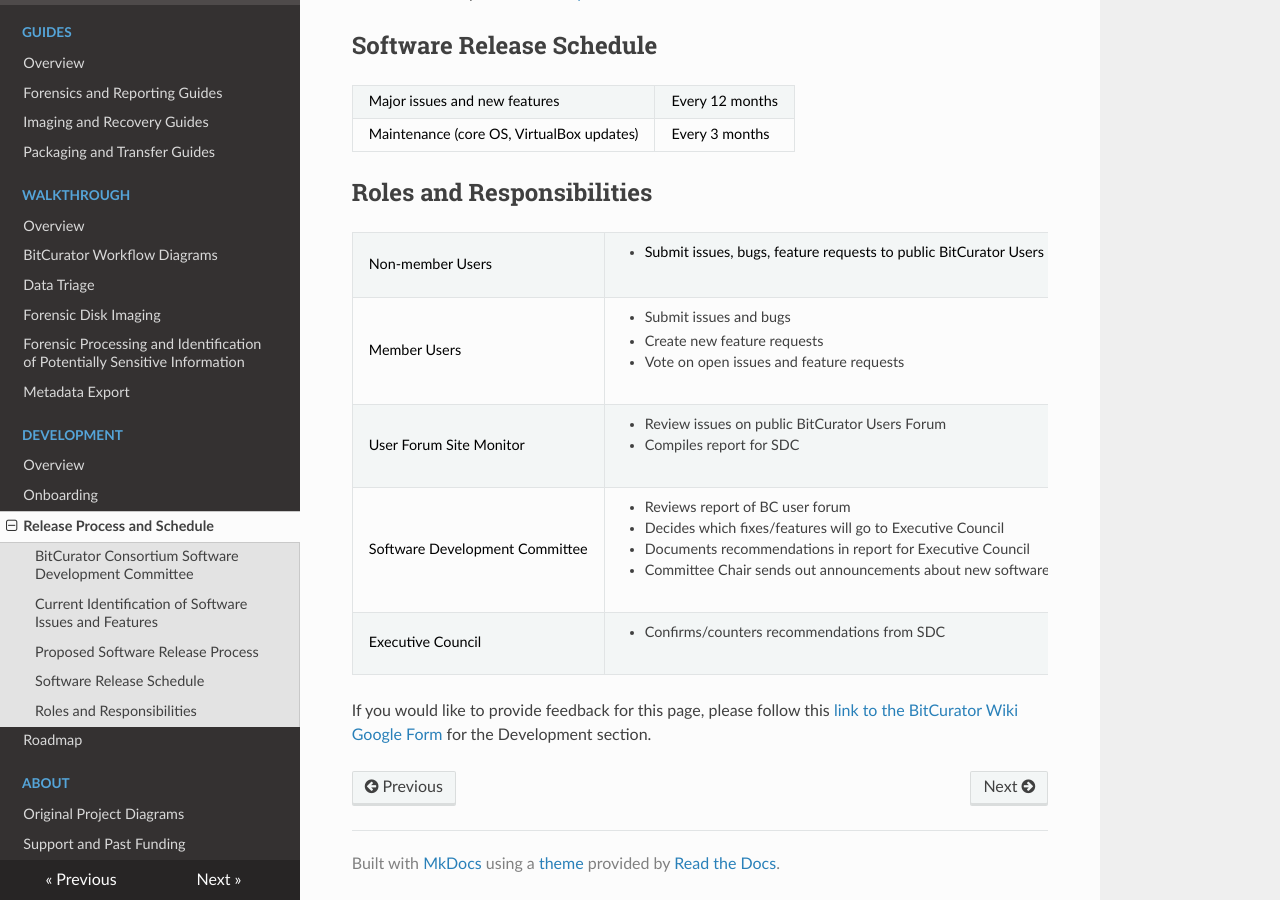
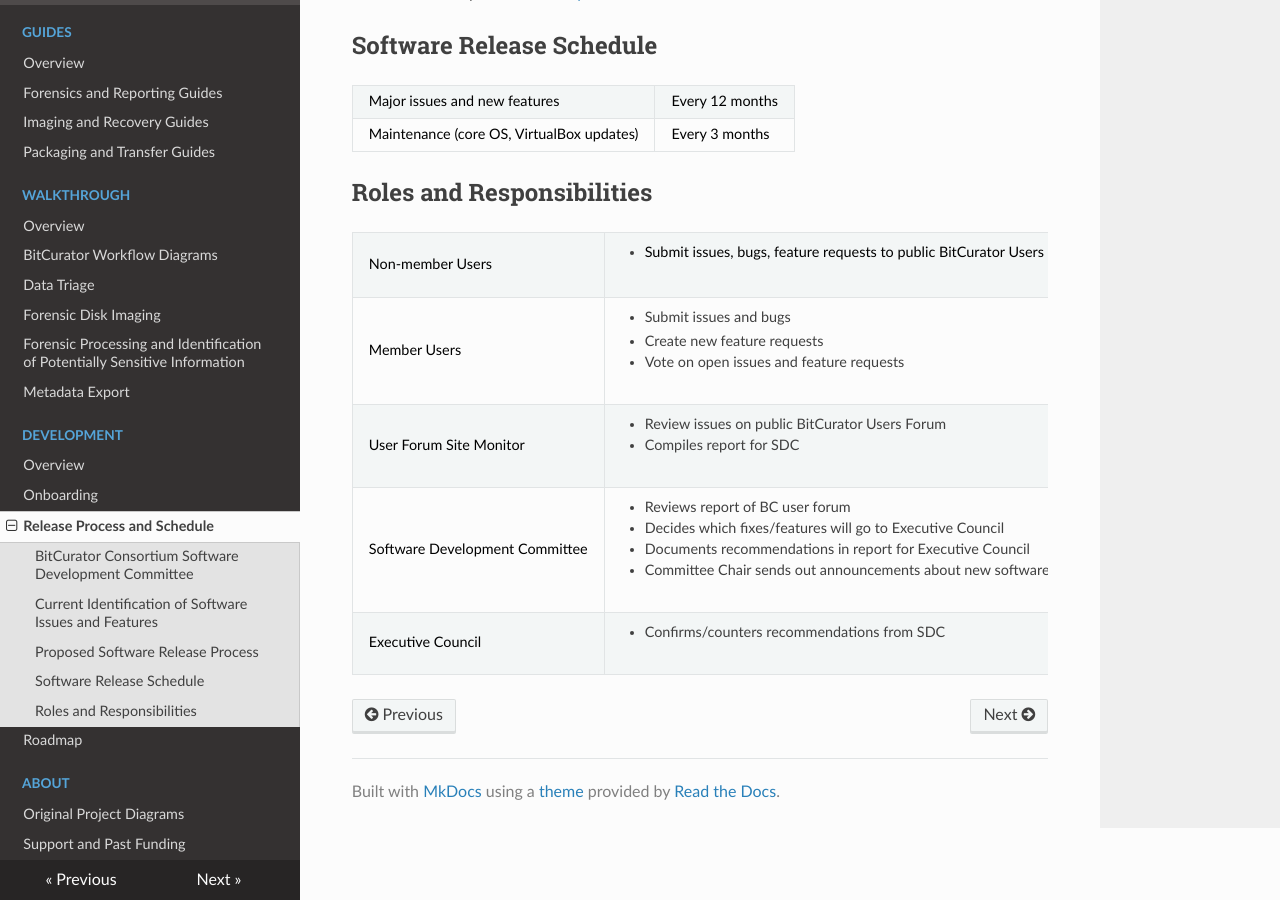
Before and after one commit to BitCurator/documentation, an MkDocs documentation site: the page built from docs/Development/Release Process and Schedule.md, in a window 1280 px wide and 900 px high, scrolled down 1319 px. Built offline with MkDocs 1.6.1, drawn with Linux system fonts in a browser that asks for light colours; nearby versions of some CDN libraries.

Commit message:
remove google form

```diff
--- a/docs/Development/Release Process and Schedule.md
+++ b/docs/Development/Release Process and Schedule.md
@@ -228,12 +228,3 @@
   </tr>
  </tbody>
 </table>
-
-
-
-
-
-
-
-
- If you would like to provide feedback for this page, please follow this [link to the BitCurator Wiki Google Form](https://docs.google.com/forms/d/e/1FAIpQLScRk8obKFl7tDb1NqdxlNfY9doy7r_WIkCTAiB2nE-r0D5b2Q/viewform?usp=sf_link) for the Development section.
```
